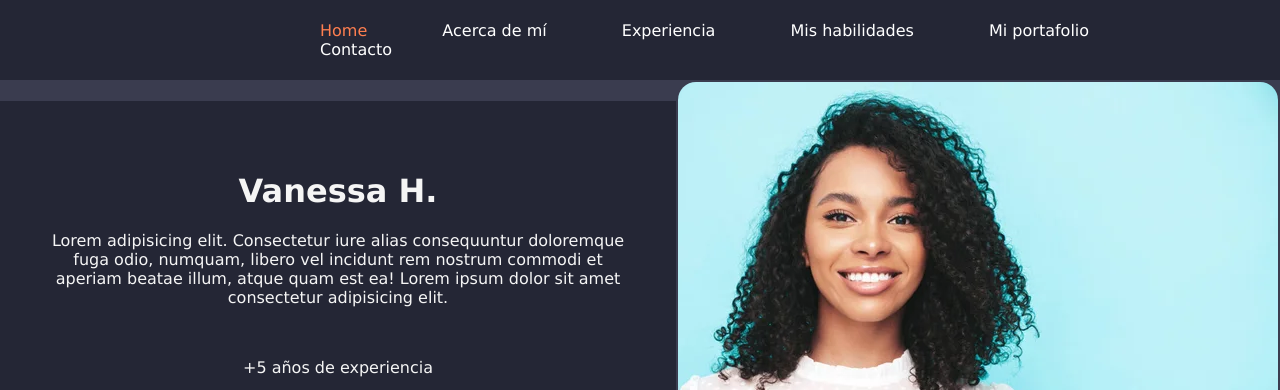
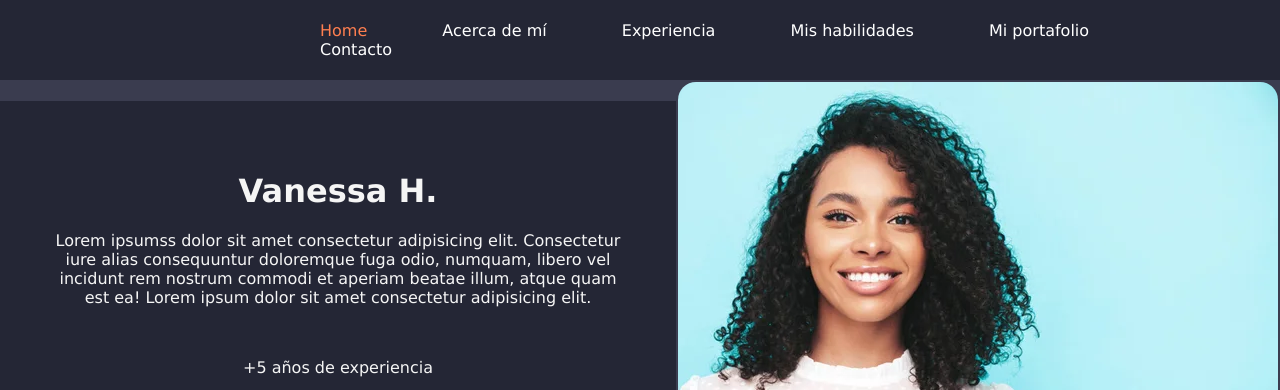
Before and after one commit to Takeshikovacsx/Taller-1, a plain HTML site: page index.html in a window 1280 px wide. Shown: the top 390 px of the page. Drawn offline with Linux system fonts and the light colour scheme.

Commit message:
cambioss

```diff
--- a/index.html
+++ b/index.html
@@ -25,7 +25,7 @@
                 <h1>
                     Vanessa H.
                 </h1>
-                <p>Lorem  adipisicing elit. Consectetur iure alias consequuntur doloremque fuga odio, numquam, libero vel incidunt rem nostrum commodi et aperiam beatae illum, atque quam est ea!
+                <p>Lorem ipsumss dolor sit amet consectetur adipisicing elit. Consectetur iure alias consequuntur doloremque fuga odio, numquam, libero vel incidunt rem nostrum commodi et aperiam beatae illum, atque quam est ea!
                     Lorem ipsum dolor sit amet consectetur adipisicing elit.
                     </p>
                 <br>
```
